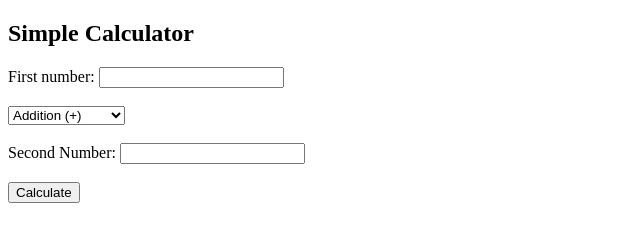
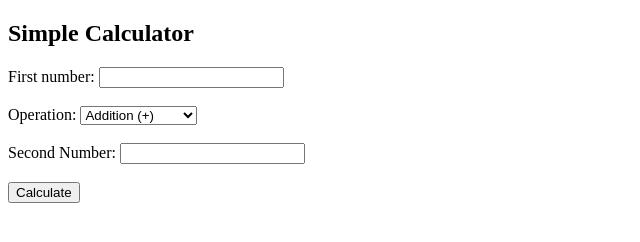
Before and after one commit to ninobevin/javascript2025, a plain HTML site: page monomarc/Calculator.html in a window 1280 px wide. Shown: the whole page, without its empty margins (0-640 px from the left). Drawn offline with Linux system fonts and the light colour scheme.

Commit message:
Update Calculator.html

```diff
--- a/monomarc/Calculator.html
+++ b/monomarc/Calculator.html
@@ -14,7 +14,7 @@
         <input type="number" id="num1" required>
         <br><br>
 
-        <label></label>
+        <label for="operation">Operation:</label>
         <select id="operation">
             <option value="+"> Addition (+)</option>
             <option value="-"> Subtraction (-)</option>
```
